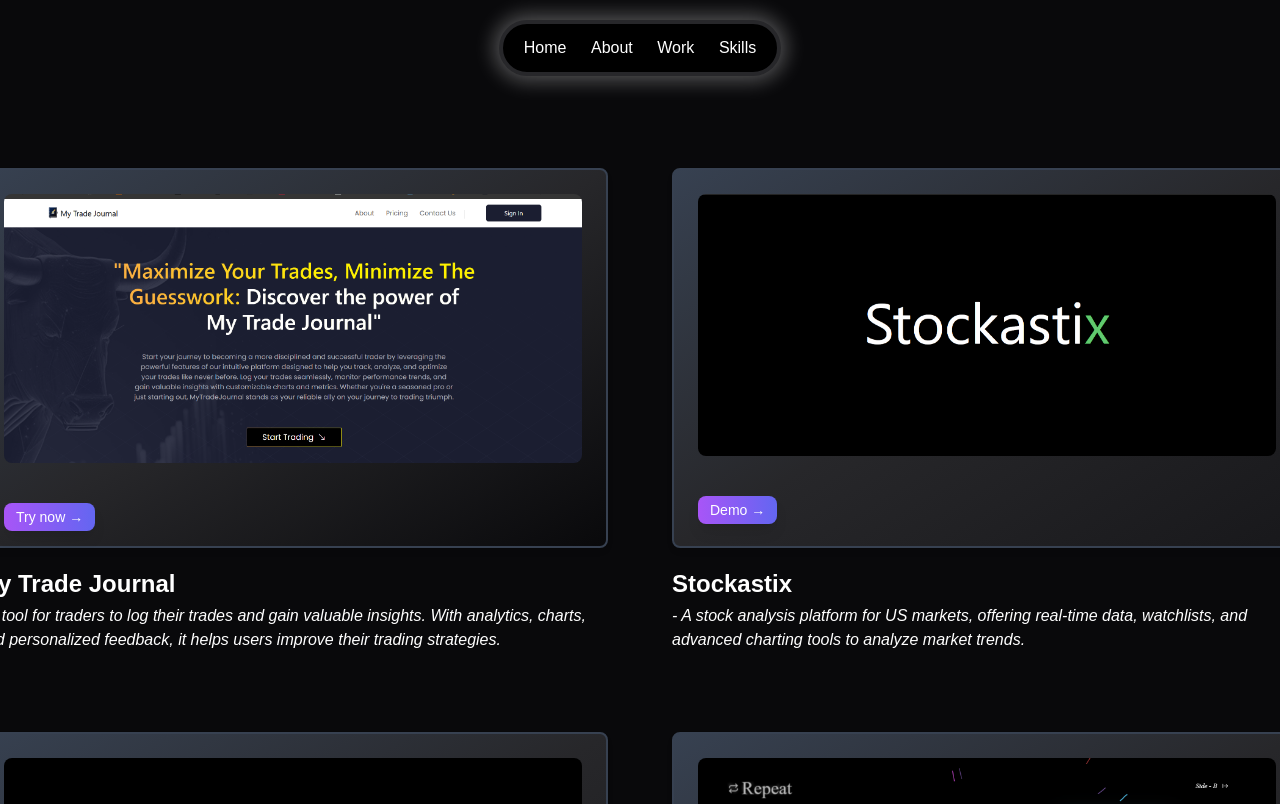
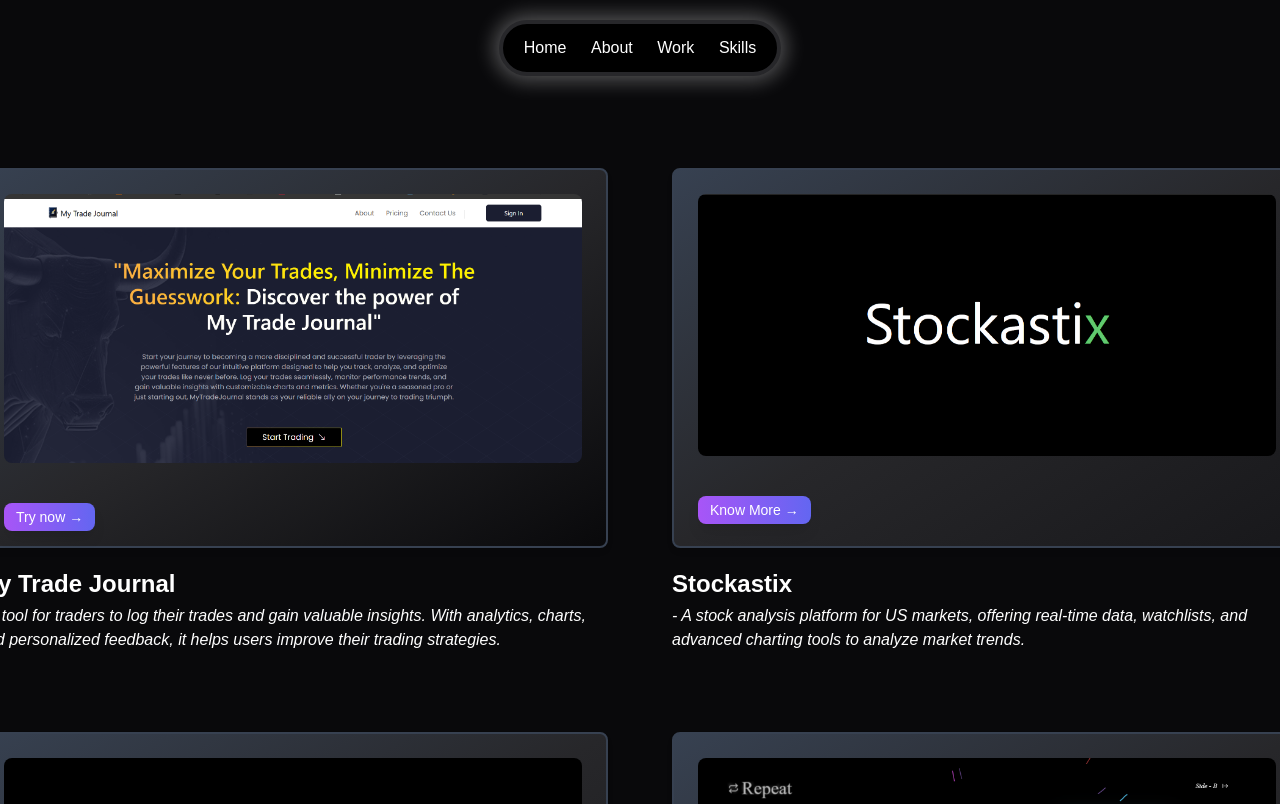
Before and after one commit to Viveeeeeekkkk/MyPortfolio, a Next.js app: page /work in a window 1280 px wide. Shown: the top 804 px of the page. Built offline with nearby package versions, Linux system fonts and the light colour scheme.

Commit message:
corrections

```diff
--- a/app/page.tsx
+++ b/app/page.tsx
@@ -85,7 +85,7 @@
           </p>
           <div className="flex justify-start space-x-5 mt-3">
             <a
-              href="https://www.linkedin.com/in/sai-vivek-9a26b2201"
+              href="https://www.linkedin.com/in/nallapati-koteswara-sai-vivek-9a26b2201/"
               target="_blank"
               rel="noreferrer"
             >
--- a/app/side-b/page.tsx
+++ b/app/side-b/page.tsx
@@ -85,7 +85,7 @@
           </p>
           <div className="px-2 flex justify-start space-x-5 mt-3">
             <a
-              href="https://www.linkedin.com/in/sai-vivek-9a26b2201"
+              href="https://www.linkedin.com/in/nallapati-koteswara-sai-vivek-9a26b2201/"
               target="_blank"
               rel="noreferrer"
             >
--- a/app/work/page.tsx
+++ b/app/work/page.tsx
@@ -77,12 +77,11 @@
                     <CardItem
                       translateZ={20}
                       as={Link}
-                      href="https://twitter.com/mannupaaji"
-                      target="__blank"
+                      href="/work/stockastix"
                       onClick={(e: React.MouseEvent) => e.stopPropagation()}
                       className="px-3 py-1 rounded-lg text-sm font-medium text-white bg-gradient-to-r from-purple-500 to-indigo-500 hover:from-indigo-500 hover:to-purple-500 shadow-lg hover:shadow-purple-500/50 transition-all duration-300 ease-in-out"
                     >
-                      Demo →
+                      Know More →
                     </CardItem>
                   </div>
                 </CardBody>
--- a/components/Footer.tsx
+++ b/components/Footer.tsx
@@ -16,7 +16,7 @@
         </h1>
         <div className="flex flex-wrap justify-center space-x-5 mt-4">
           <a
-            href="https://www.linkedin.com/in/sai-vivek-9a26b2201"
+            href="https://www.linkedin.com/in/nallapati-koteswara-sai-vivek-9a26b2201/"
             target="_blank"
             rel="noreferrer"
             className="mb-4 sm:mb-0"
```
